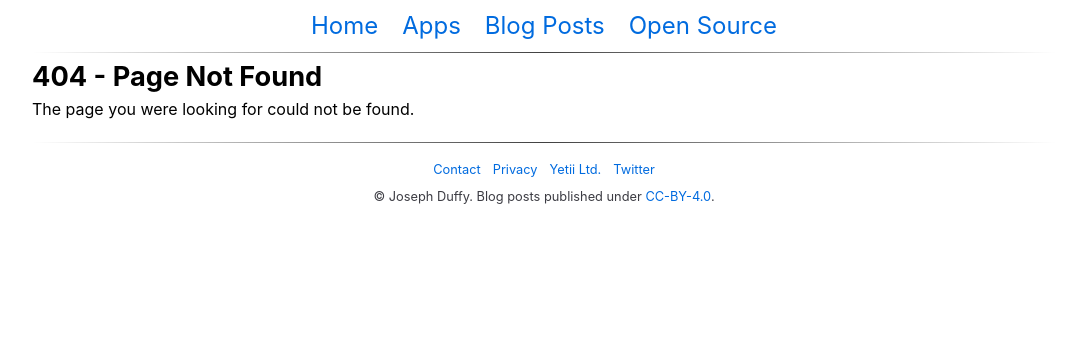
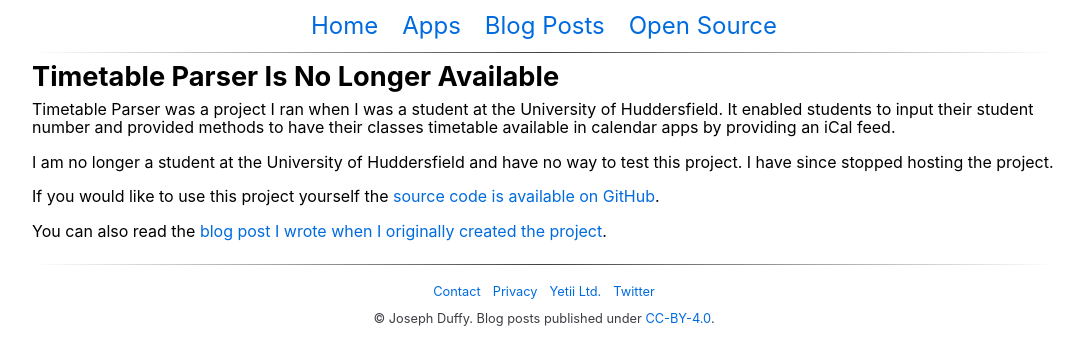
Before and after one commit to JosephDuffy/josephduffy.co.uk, a Next.js app: page /projects/timetable-parser in a window 1280 px wide. Before the commit this address had no page. Shown: the top 364 px of the page, without its empty margins (96-1176 px from the left). Built offline with nearby package versions, Linux system fonts and the light colour scheme.

Commit message:
Add Timetable Parser page

```diff
--- /dev/null
+++ b/pages/projects/timetable-parser.tsx
@@ -0,0 +1,50 @@
+import { NextPage } from "next"
+import Head from "next/head"
+import Link from "next/link"
+import Page from "../../layouts/main"
+
+const TimetableParserPage: NextPage = () => {
+  return (
+    <Page>
+      <Head>
+        <title>Timetable Parser - Joseph Duffy</title>
+        <meta
+          name="description"
+          content="Timetable Parser was a project that enabled adding University of Huddersfield student timetables to calendars"
+        />
+      </Head>
+      <h1>Timetable Parser Is No Longer Available</h1>
+      <p>
+        Timetable Parser was a project I ran when I was a student at the
+        University of Huddersfield. It enabled students to input their student
+        number and provided methods to have their classes timetable available in
+        calendar apps by providing an iCal feed.
+      </p>
+      <p>
+        I am no longer a student at the University of Huddersfield and have no
+        way to test this project. I have since stopped hosting the project.
+      </p>
+      <p>
+        If you would like to use this project yourself the{" "}
+        <a
+          href="https://github.com/JosephDuffy/Timetable-Parser"
+          title="Timetable Parser source code on GitHub"
+        >
+          source code is available on GitHub
+        </a>
+        .
+      </p>
+      <p>
+        You can also read the{" "}
+        <Link href="/posts/exploiting-university-security-for-my-own-convenience">
+          <a title="Exploiting University Security for My Own Convenience blog post">
+            blog post I wrote when I originally created the project
+          </a>
+        </Link>
+        .
+      </p>
+    </Page>
+  )
+}
+
+export default TimetableParserPage
```
